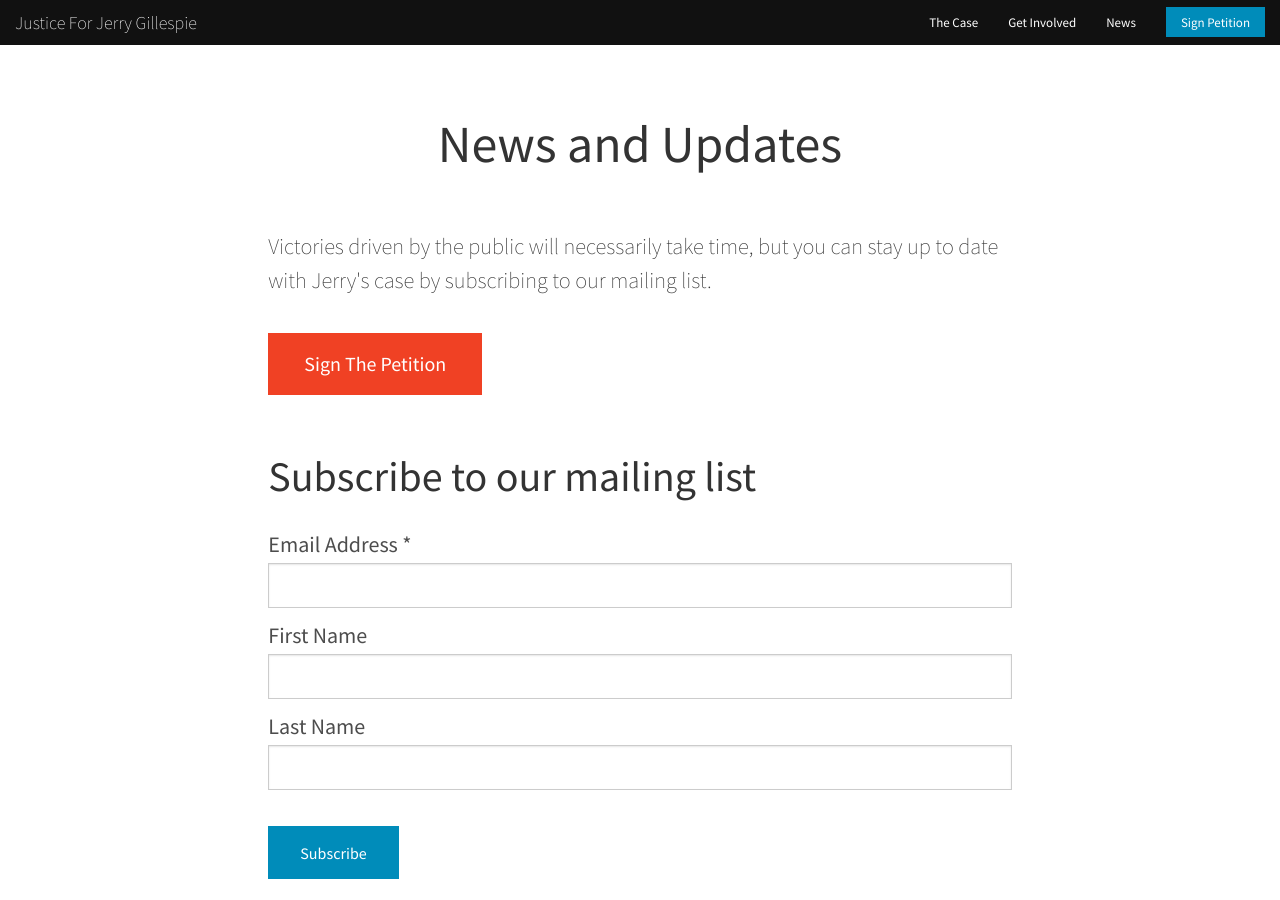
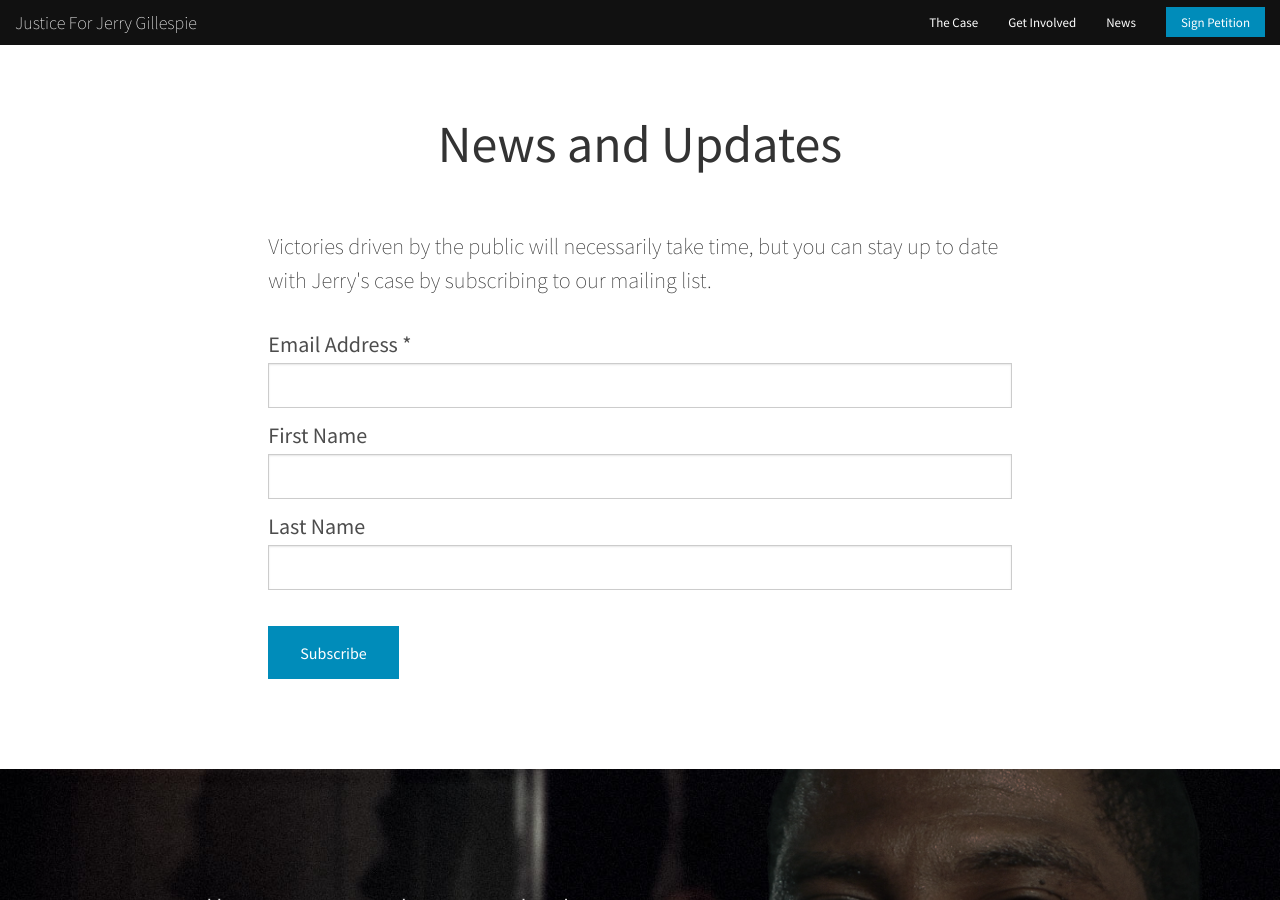
Before and after one commit to eddywashere/jnj, a Jekyll site: the page built from news.html, in a window 1280 px wide and 900 px high. Built offline with Jekyll 4.4.1, drawn with Linux system fonts in a browser that asks for light colours; nearby versions of some CDN libraries; comment, search, counter and statistics services are not loaded.

Commit message:
removing button

```diff
--- a/news.html
+++ b/news.html
@@ -8,11 +8,10 @@ title: First Page
     <div class="small-12 medium-9 small-centered large-8 columns">
       <h1 class="text-center featured-text small-margin-bottom">News and Updates</h1>
       <p>Victories driven by the public will necessarily take time, but you can stay up to date with Jerry's case by subscribing to our mailing list.</p>
-      <p class="inline-block"><a href="#" class="large button alert">Sign The Petition</a></p>
-      <!-- Begin MailChimp Signup Form -->
+<!--       <p class="inline-block"><a href="#" class="large button alert">Sign The Petition</a></p>
+ -->      <!-- Begin MailChimp Signup Form -->
       <div id="mc_embed_signup">
       <form action="http://jerryneedsjustice.us3.list-manage.com/subscribe/post?u=67e9fd9a0be18f4b4294d3fd7&amp;id=79e9803ee6" method="post" id="mc-embedded-subscribe-form" name="mc-embedded-subscribe-form" class="validate" target="_blank" novalidate>
-        <h2>Subscribe to our mailing list</h2>
       <div class="mc-field-group">
         <label for="mce-EMAIL">Email Address  <span class="asterisk">*</span>
       </label>
```
